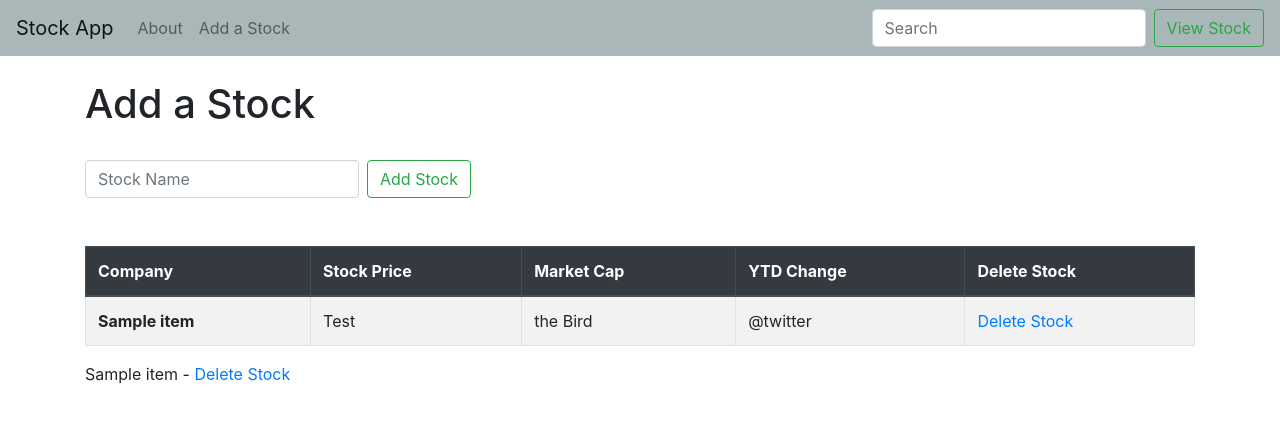
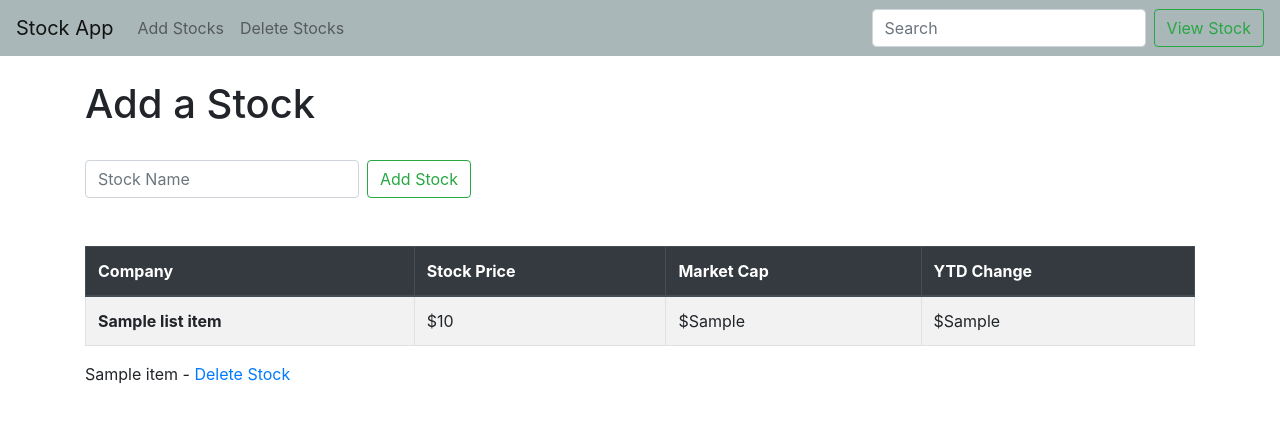
Before and after one commit to kayladuffy/stockapp, a Django app: template stockapp/stockview/templates/add_stock.html in a window 1280 px wide. Shown: the top 423 px of the page. Run offline with Django 3.2, Linux system fonts and the light colour scheme; the template is opened without the code that fills it: most values are stand-ins (such as "Sample title", 1, 10 or a date in 2020); some libraries are stand-ins or nearby versions.

Commit message:
Tweaked menu items to add a delete stock option

```diff
--- a/stockapp/stockview/templates/add_stock.html
+++ b/stockapp/stockview/templates/add_stock.html
@@ -20,22 +20,21 @@
         <th scope="col">Stock Price</th>
         <th scope="col">Market Cap</th>
         <th scope="col">YTD Change</th>
-        <th scope="col">Delete Stock</th>
       </tr>
     </thead>
     <tbody>
 {% if ticker %}
-        {% for item in ticker %}
 
-            <tr>
-                <th scope="row">{{ item }}</th>
-                <td>Test</td>
-                <td>the Bird</td>
-                <td>@twitter</td>
-                <td><a href="{% url 'delete' item.id %}">Delete Stock</a></td>
-            </tr>
+                {% for list_item in output %}
+                    <tr>
+                        <th scope="row">{{ list_item.companyName }}</th>
+                        <td>${{ list_item.latestPrice }}</td>
+                        <td>${{ list_item.marketCap }}</td>
+                        <td>${{ list_item.ytdChange }}</td>
+                    </tr>
+                {% endfor %}
 
-        {% endfor %}
+
 {% endif %}
 
     </tbody>
--- a/stockapp/stockview/templates/base.html
+++ b/stockapp/stockview/templates/base.html
@@ -8,7 +8,7 @@
     <!-- Bootstrap CSS -->
     <link rel="stylesheet" href="https://stackpath.bootstrapcdn.com/bootstrap/4.5.2/css/bootstrap.min.css" integrity="sha384-JcKb8q3iqJ61gNV9KGb8thSsNjpSL0n8PARn9HuZOnIxN0hoP+VmmDGMN5t9UJ0Z" crossorigin="anonymous">
 
-    <title>Stock App</title>
+    <title><h2>Duffy Trading App</h2></title>
   </head>
   <body>
     <nav class="navbar navbar-expand-lg navbar-light" style="background-color: #AAB7B8">
@@ -20,11 +20,11 @@
         <div class="collapse navbar-collapse" id="navbarSupportedContent">
           <ul class="navbar-nav mr-auto">
             <li class="nav-item">
-              <a class="nav-link" href="{% url 'about' %}">About</a>
+                <a class="nav-link" href="{% url 'add_stock' %}">Add Stocks</a>
             </li>
             <li class="nav-item">
-                <a class="nav-link" href="{% url 'add_stock' %}">Add a Stock</a>
-              </li>
+              <a class="nav-link" href="{% url 'deletestock' %}">Delete Stocks</a>
+            </li>
           </ul>
           <form action="{% url 'home' %}" class="form-inline my-2 my-lg-0" method="POST">
               {% csrf_token %}
--- a/stockapp/stockview/templates/about.html
+++ b/stockapp/stockview/templates/deletestock.html
@@ -1,6 +1,6 @@
 {% extends 'base.html' %}
 {% block content %}
 
-<h1>About Us</h1>
+<h1>Delete Stocks</h1>
 
 {% endblock %}
--- a/stockapp/stockview/urls.py
+++ b/stockapp/stockview/urls.py
@@ -3,7 +3,7 @@ from . import views
 
 urlpatterns = [
     path('', views.home, name="home"),
-    path('about.html', views.about, name="about"),
+    path('deletestock.html', views.about, name="deletestock"),
     path('add_stock.html', views.add_stock, name="add_stock"),
     path('delete/<stock_id>', views.delete, name="delete"),
 ]
--- a/stockapp/stockview/views.py
+++ b/stockapp/stockview/views.py
@@ -22,7 +22,7 @@ def home(request):
 
 
 def about(request):
-    return render(request, 'about.html', {})
+    return render(request, 'deletestock.html', {})
 
 def add_stock(request):
     import requests
```
